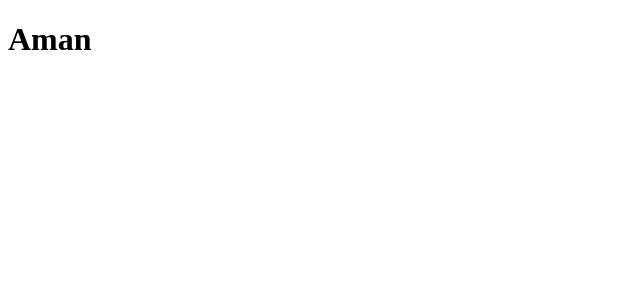
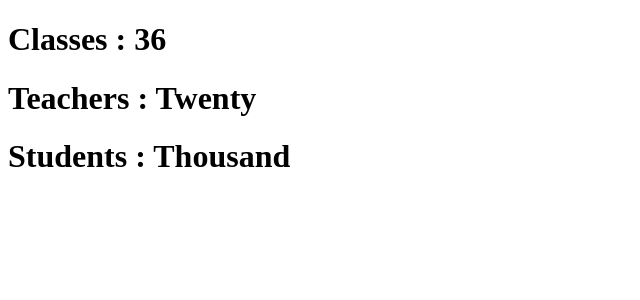
Before and after one commit to amanrcbfan99/mastering-react, a React (Vite) app: page / in a window 1280 px wide. Shown: the top 300 px of the page, without its empty margins (0-640 px from the left). Built offline with nearby package versions, Linux system fonts and the light colour scheme.

Commit message:
learn : Use props to access object in another component

```diff
--- a/src/App.jsx
+++ b/src/App.jsx
@@ -3,6 +3,12 @@ import { MyName } from "./Header"
 
 export function Addition(){
   console.log("test")
+
+  const School = {
+    class : 36,
+    teachers : "Twenty",
+    Students : "Thousand"
+  }
   // const [name , updateName] = useState(true)
 
   // function toggleFun(){
@@ -42,6 +48,6 @@ export function Addition(){
 
 
     // </div>
-    <MyName name="Aman"/>
+    <MyName School={School}/>
   )
 }
--- a/src/Header.jsx
+++ b/src/Header.jsx
@@ -1,6 +1,10 @@
-export function MyName({name}){
+export function MyName({School}){
     return(
-        <h1>{name}</h1>
+       <div>
+        <h1>Classes  : {School.class}</h1>
+        <h1>Teachers : {School.teachers}</h1>
+        <h1>Students  : {School.Students}</h1>
+       </div>
     )
 
 }
```
